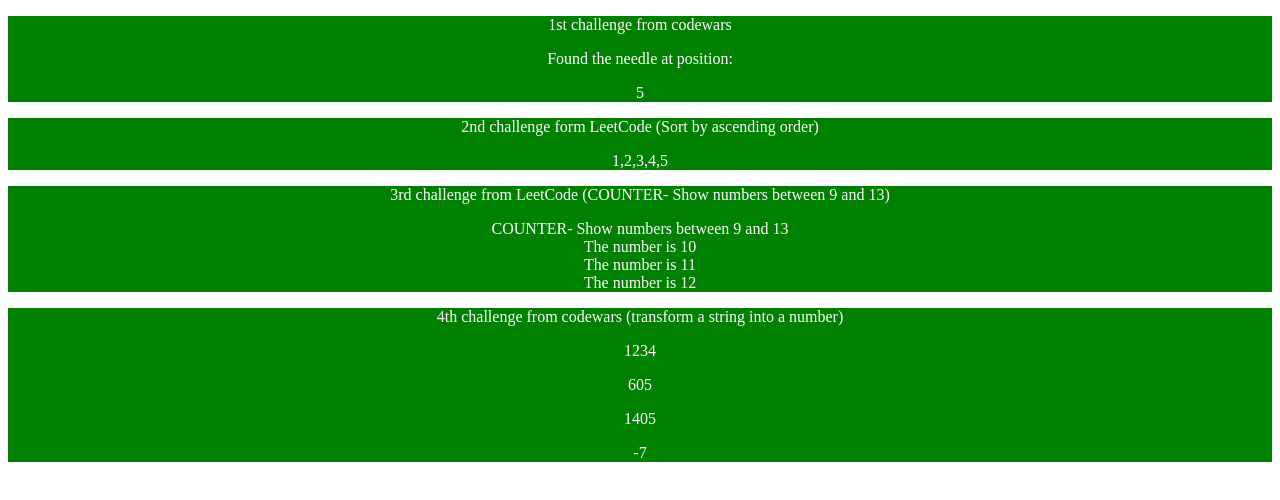
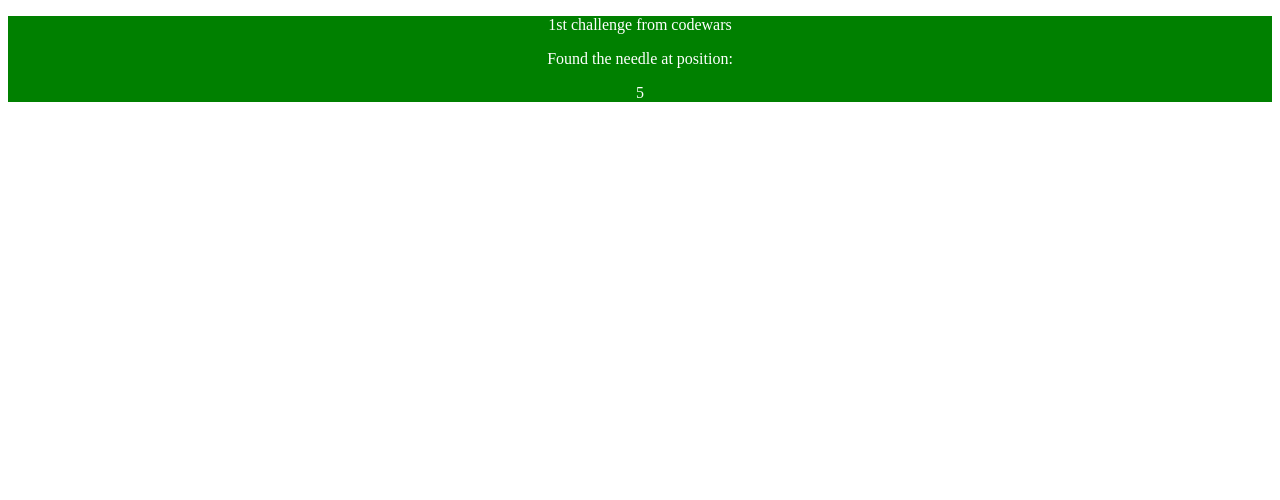
Before and after one commit to yelatviaw/needle-position, a plain HTML site: page index.html in a window 1280 px wide. Drawn offline with Linux system fonts and the light colour scheme.

Commit message:
Update index.html
All four assignments were packed in one index file. Now each has their own index file for GitHub link purpose and  submitting to the Codio platform for teachers to grade it.

```diff
--- a/index.html
+++ b/index.html
@@ -8,12 +8,11 @@
 <body>
 
     <!---------------------1st challenge from codewars-------------------->
-    <!-------------------------
-        Write a function findNeedle() that takes an array full of junk but containing one "needle"
+       <!----- Write a function findNeedle() that takes an array full of junk but containing one "needle"
 
 After your function finds the needle it should return a message (as a string) that says:
 
-"found the needle at position " plus the index it found the needle, so: --------->
+"found the needle at position " plus the index it found the needle--------->
 
 <div id="positionInArray" style= "color: white; background-color: green; text-align: center;" >
 
@@ -29,6 +28,7 @@ After your function finds the needle it should return a message (as a string) th
 
         document.getElementById("needlePosition").innerHTML = index;
         </script>
+
         <!-------------Second option----------------->
         <script>
 
@@ -49,82 +49,5 @@ After your function finds the needle it should return a message (as a string) th
 
         </div>
 
-<!------------------2nd challenge form LeetCode (Sort by ascending order)------------------------>
-<div id="ascendingOrder" style= "color: white; background-color: green; text-align: center;" >
- <p>2nd challenge form LeetCode (Sort by ascending order)</p>
-        <!---Using rray.sort() method to sort by ascending order---->
-
-        <p id="sortAscending"></p>
-
-        <script>
-        const numbers = [5, 4, 1, 2, 3];
-        numbers.sort(function(a, b){return a-b});
-        document.getElementById("sortAscending").innerHTML = numbers;
-        </script>
-        </div>
-
-    <!------------3rd challenge from LeetCode (COUNTER- Show numbers between 9 and 13)------------------->
-
-<div id="counter" style="color: white; background: green; text-align: center;">
-    <p>3rd challenge from LeetCode (COUNTER- Show numbers between 9 and 13)</p>
-
-    <p id="showNumbers" style="color: white; background: green; text-align: center;"></p>
-
-
-<script>
-let text = "COUNTER- Show numbers between 9 and 13" +"<br>";
-
-for (let n = 10; n < 13; n++) {
-  text += "The number is " + n  +"<br>";
-}
-
-document.getElementById("showNumbers").innerHTML = text;
-</script>
-</div>
-
-    <!---------------4th challenge from codewars (transform a string into a number)------------------------->
-    <div id="stringIntoNumber" style= "color: white; background-color: green; text-align: center;" >
-    <p>4th challenge from codewars (transform a string into a number)</p>
-
-            <p id="example1"></p>
-
-            <script>
-            let num1 = "1234";
-            let text1 = num1.toString();
-
-            document.getElementById("example1").innerHTML = text1;
-            </script>
-            <p id="example2"></p>
-
-            <script>
-            let num2 = "605";
-            let text2 = num2.toString();
-
-            document.getElementById("example2").innerHTML = text2;
-            </script>
-            <p id="example3"></p>
-
-            <script>
-            let num3 = "1405";
-            let text3 = num3.toString();
-
-            document.getElementById("example3").innerHTML = text3;
-            </script>
-            <p id="example4"></p>
-
-            <script>
-            let num4 = "-7";
-            let text4 = num4.toString();
-
-            document.getElementById("example4").innerHTML = text4;
-            </script>
-            </div>
-
-
-
-
-
-
-
 </body>
 </html>
```
